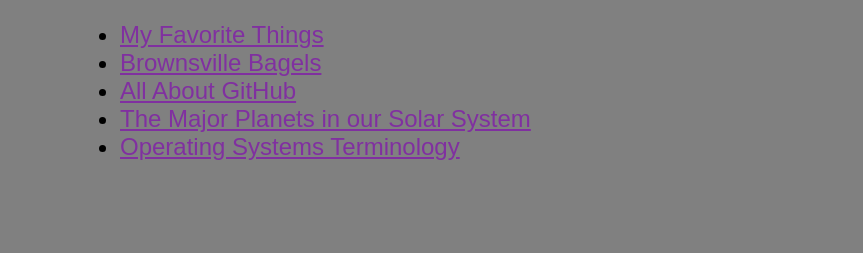
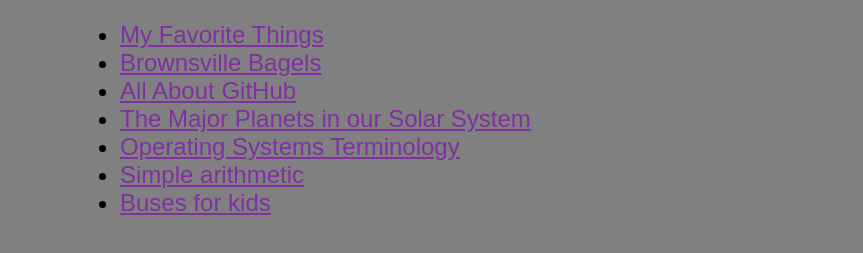
Before and after one commit to cdurflinger-pvcc/cdurflinger-pvcc.github.io, a plain HTML site: page index.html in a window 1280 px wide. Shown: the part 101-354 px from the top of the page, without its empty margins (0-863 px from the left). Drawn offline with Linux system fonts and the light colour scheme.

Commit message:
Update index.html

```diff
--- a/index.html
+++ b/index.html
@@ -41,6 +41,8 @@
 	<li><a href="githubinfo.html">All About GitHub</a></li>
 	<li><a href="planets.html">The Major Planets in our Solar System</a></li>
 	<li><a href="opsys.html">Operating Systems Terminology</a></li>
+	<li><a href="arithmetic.html">Simple arithmetic</a></li>
+	<li><a href="buses.html">Buses for kids</a></li>
 <ul>
 </body>
 </html>
```
